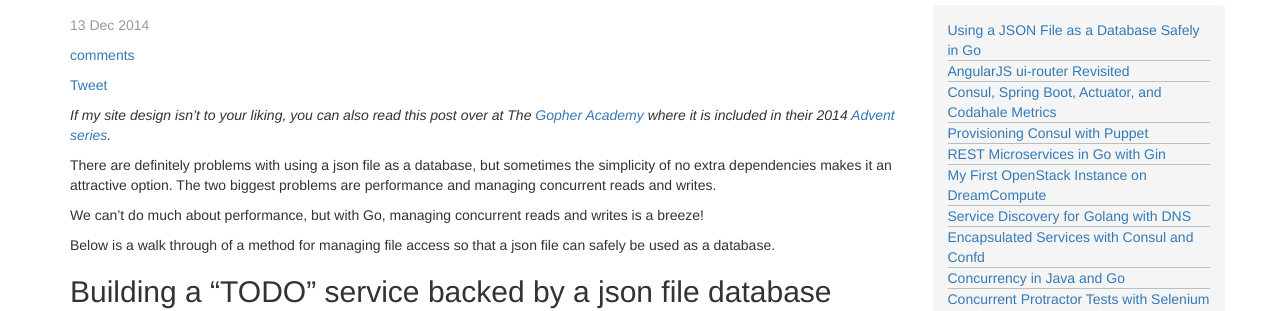
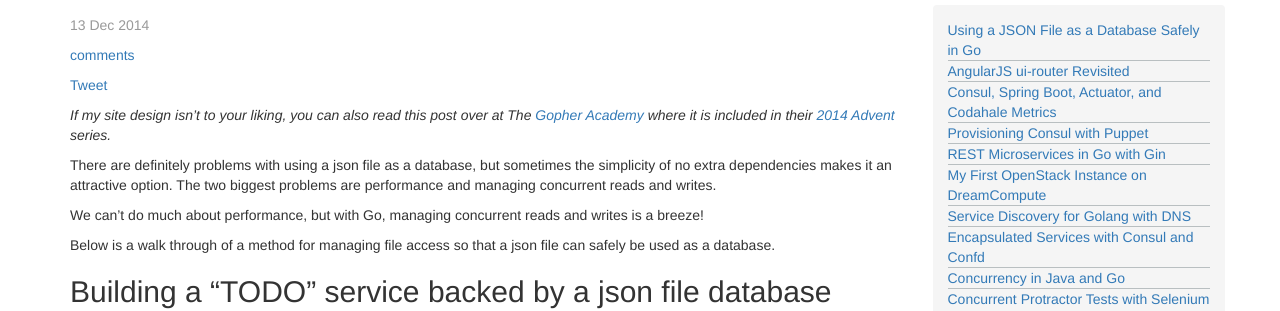
Before and after one commit to benschw/benschw.github.io, a Jekyll site: the page built from _posts/2014-12-13-safe-json-file-db-in-go.markdown, in a window 1280 px wide and 900 px high. Shown: the part 176-487 px from the top of the window. Built offline with Jekyll 4.4.1, drawn with Linux system fonts in a browser that asks for light colours; nearby versions of some CDN libraries; Markdown is read by kramdown in place of the engine named in the settings; comment, search, counter and statistics services are not loaded.

```diff
--- a/_posts/2014-12-13-safe-json-file-db-in-go.markdown
+++ b/_posts/2014-12-13-safe-json-file-db-in-go.markdown
@@ -10,7 +10,7 @@ categories:
 tags: []
 ---
 
-_If my site design isn't to your liking, you can also read this post over at The [Gopher Academy](http://blog.gopheracademy.com/advent-2014/safe-json-file-db-in-go/) where it is included in their 2014 [Advent series](http://blog.gopheracademy.com/series/advent-2014/)._
+_If my site design isn't to your liking, you can also read this post over at The [Gopher Academy](http://blog.gopheracademy.com/advent-2014/safe-json-file-db-in-go/) where it is included in their [2014 Advent](http://blog.gopheracademy.com/series/advent-2014/) series._
 
 There are definitely problems with using a json file as a database, but sometimes the simplicity
 of no extra dependencies makes it an attractive option. The two biggest problems are performance
```
